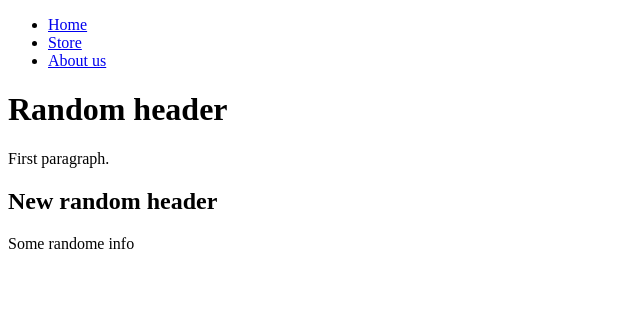
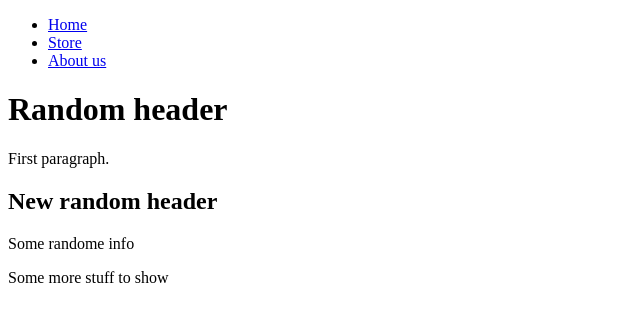
Before and after one commit to J-ampt/text_ptoject, a plain HTML site: page index.html in a window 1280 px wide. Shown: the whole page, without its empty margins (0-640 px from the left). Drawn offline with Linux system fonts and the light colour scheme.

Commit message:
Added second paragraph to h2

```diff
--- a/index.html
+++ b/index.html
@@ -15,6 +15,7 @@
 <h2>New random header</h2>
 
 <p>Some randome info</p>
+<p>Some more stuff to show</p>
 
 </body>
 </htmal>
```
